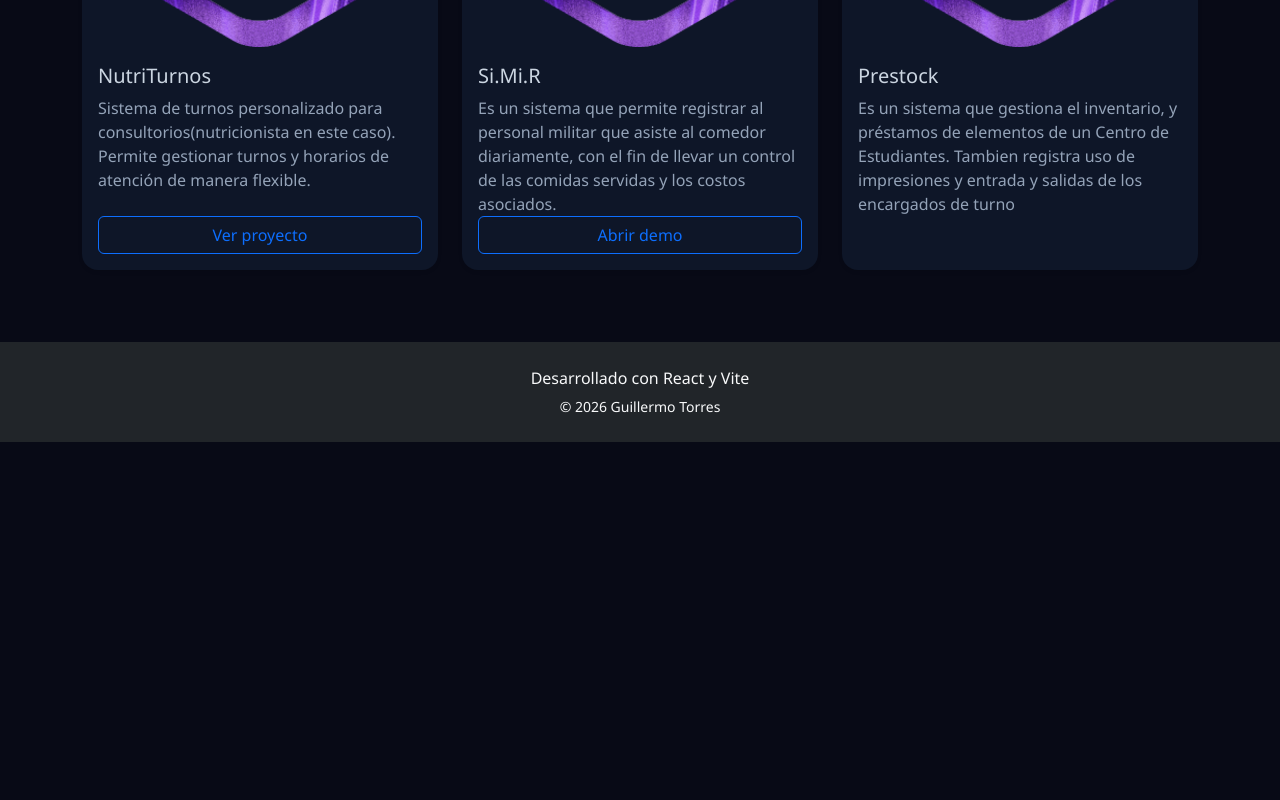
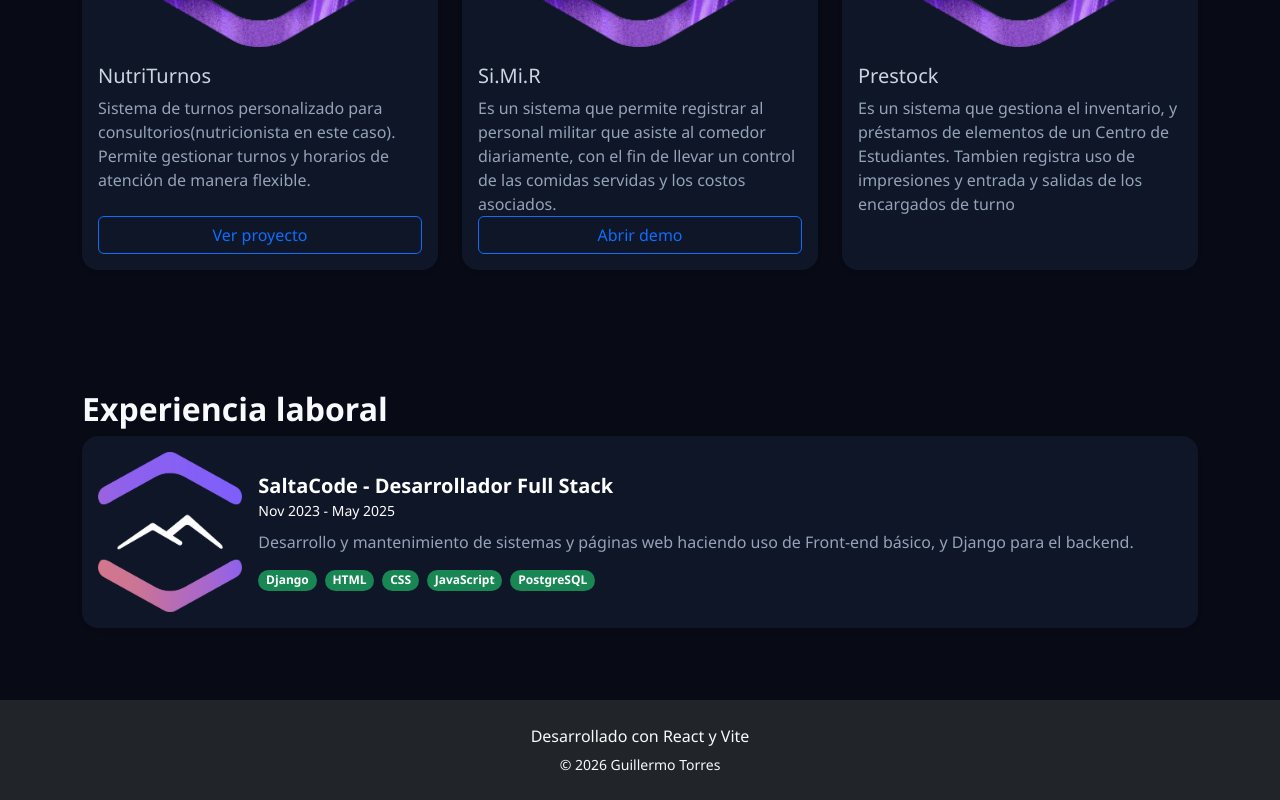
Before and after one commit to GuilleTorres81/portfolio, a React (Vite) app in the folder portfolio-torres/: page / in a window 1280 px wide. Shown: the part 1637-2437 px from the top of the page. Before the commit the page ends 2079 px from the top, so only its background shows below. Built offline with nearby package versions, Linux system fonts and the light colour scheme.

Commit message:
JobCard añadida y configurada

```diff
--- /dev/null
+++ b/portfolio-torres/src/components/JobCard.jsx
@@ -0,0 +1,41 @@
+function JobCard({
+  logo,
+  company = 'Empresa',
+  role = 'Cargo',
+  description = 'Descripción del puesto.',
+  logoAlt = 'Logo de la empresa',
+  range = 'Fecha de inicio - Fecha de fin',
+  stack = [],
+}) {
+  return (
+    <div className="col-12 mb-4">
+      <article className="card shadow-sm border-0">
+        <div className="row g-0 align-items-center p-3">
+          <div className="col-auto me-3">
+            {logo ? (
+              <img src={logo} alt={logoAlt} className="img-fluid" style={{ maxWidth: '160px', maxHeight: '160px' }} />
+            ) : (
+              <div className="bg-light d-flex align-items-around justify-content-center rounded" style={{ width: '160px', height: '160px' }}>
+                <span className="text-muted small">Logo</span>
+              </div>
+            )}
+          </div>
+          <div className="col">
+            <h3 className="h5 mb-0 text-white fw-bold">{company} - {role}</h3>
+            <small className="text-white">{range}</small>
+            <p className="mt-2 mb-3 card-text">{description}</p>
+            <div className="d-flex flex-wrap gap-2">
+              {stack.map((tech, index) => (
+                <span key={index} className="badge rounded-pill text-bg-success">
+                  {tech}
+                </span>
+              ))}
+            </div>
+          </div>
+        </div>
+      </article>
+    </div>
+  )
+}
+
+export default JobCard;
--- a/portfolio-torres/src/components/PortfolioBody.jsx
+++ b/portfolio-torres/src/components/PortfolioBody.jsx
@@ -1,6 +1,8 @@
 import Hero from './Hero'
 import heroImg from '../assets/hero.png'
+import saltaCodeLogo from '../assets/saltacode-dark.png'
 import ProjectCard from './ProjectCard'
+import JobCard from './JobCard'
 import StackGrid from './StackGrid'
 
 function PortfolioBody() {
@@ -49,6 +51,21 @@ function PortfolioBody() {
           </div>
         </div>
       </section>
+      <section className="py-5" id="jobs">
+        <div className="container">
+          <div className="row align-items-center">
+            <h2 className="fw-bold">Experiencia laboral</h2>
+          </div>
+          <JobCard
+            logo = {saltaCodeLogo}
+            role="Desarrollador Full Stack"
+            company="SaltaCode"
+            description="Desarrollo y mantenimiento de sistemas y páginas web haciendo uso de Front-end básico, y Django para el backend."
+            range="Nov 2023 - May 2025"
+            stack={['Django', 'HTML', 'CSS', 'JavaScript', 'PostgreSQL']}
+          />
+        </div>
+      </section>
     </main>
   )
 }
```
Also changed, not shown: portfolio-torres/src/assets/saltacode-dark.png (added).
